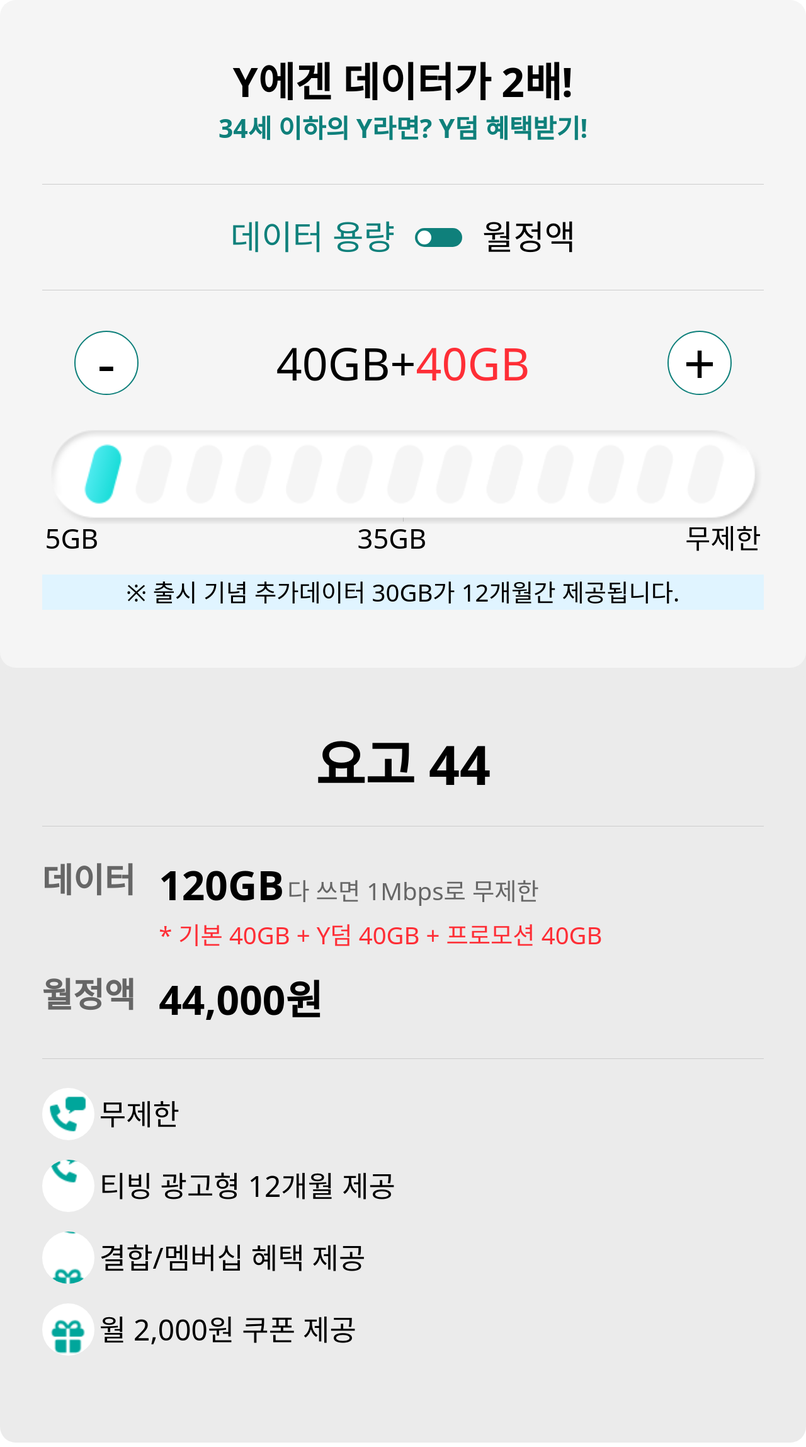
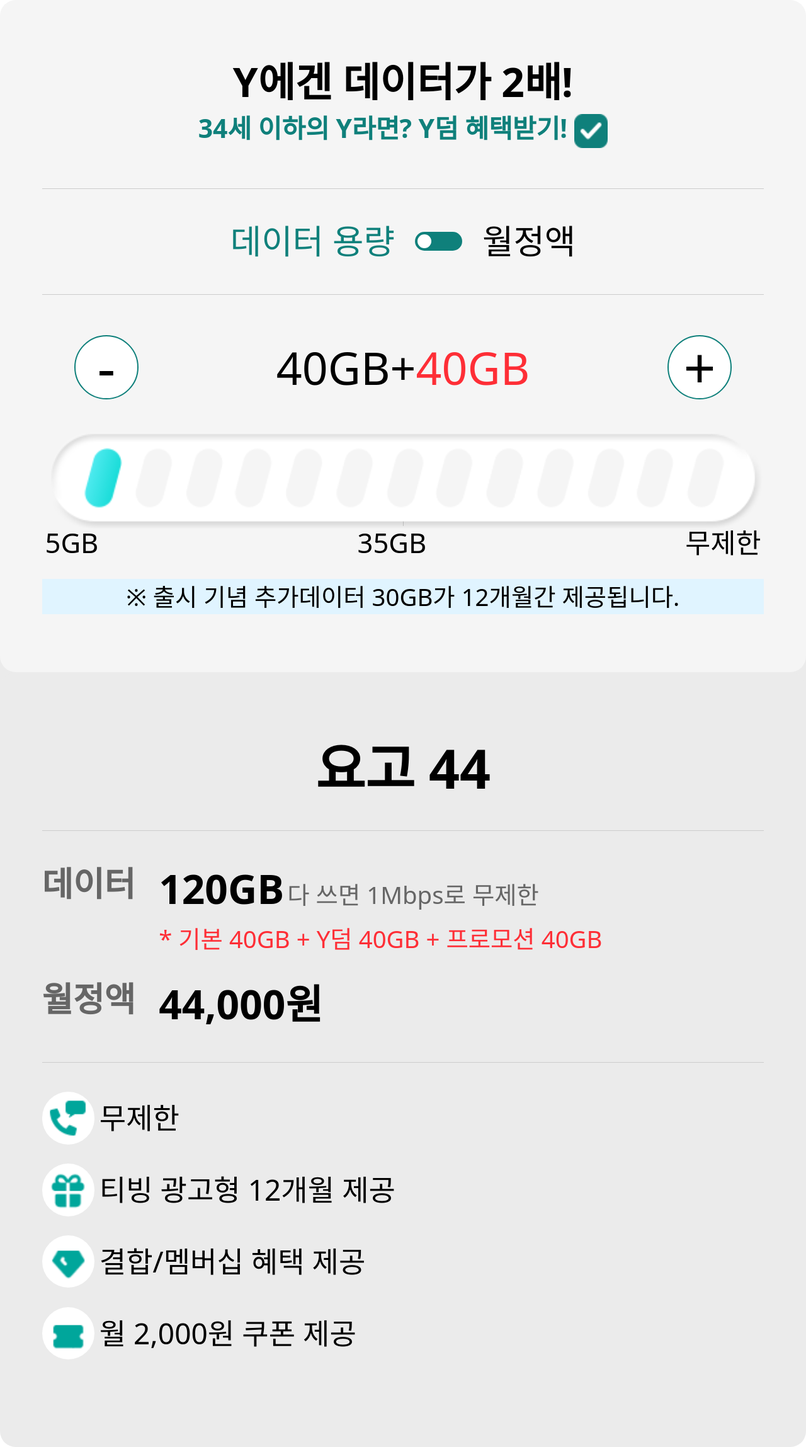
Before and after one commit to hnochx/ktyogo, a Next.js app: page / in a window 1280 px wide. Shown: the whole page at 63% size. Built offline with nearby package versions, Linux system fonts and the light colour scheme.

Commit message:
Fix: 요금계산 컴포넌트 체크박스 및 아이콘 백그라운드 위치 등 수정 Ref: #22

```diff
--- a/src/assets/images/plan-calc/images.tsx
+++ b/src/assets/images/plan-calc/images.tsx
@@ -1,4 +1,5 @@
 import range_bg from './range_bg.png';
 import title_icon from './title_icon.png';
+import checkbox from './checkbox.png';
 
-export { range_bg, title_icon };
+export { range_bg, title_icon, checkbox };
--- a/src/components/plan-calc/plan-calc-bottom.tsx
+++ b/src/components/plan-calc/plan-calc-bottom.tsx
@@ -29,21 +29,21 @@ const PlanCalcBottom = () => {
         </li>
         <li className="py-[1.2vw] flex gap-2 items-center">
           <i
-            className="inline-block w-[6.5vw] h-[6.5vw] rounded-[50%] bg-[#fff]  bg-[0_-33px] bg-no-repeat bg-cover"
+            className="inline-block w-[6.5vw] h-[6.5vw] rounded-[50%] bg-[#fff]  bg-[0_-8.5vw] bg-no-repeat bg-cover"
             style={{ backgroundImage: `url(${title_icon.src})` }}
           ></i>
           티빙 광고형 12개월 제공
         </li>
         <li className="py-[1.2vw] flex gap-2 items-center">
           <i
-            className="inline-block w-[6.5vw] h-[6.5vw] rounded-[50%] bg-[#fff]  bg-[0_-66px] bg-no-repeat bg-cover"
+            className="inline-block w-[6.5vw] h-[6.5vw] rounded-[50%] bg-[#fff]  bg-[0_-17vw] bg-no-repeat bg-cover"
             style={{ backgroundImage: `url(${title_icon.src})` }}
           ></i>
           결합/멤버십 혜택 제공
         </li>
         <li className="py-[1.2vw] flex gap-2 items-center">
           <i
-            className="inline-block w-[6.5vw] h-[6.5vw] rounded-[50%] bg-[#fff]  bg-[0_-99px] bg-no-repeat bg-cover"
+            className="inline-block w-[6.5vw] h-[6.5vw] rounded-[50%] bg-[#fff]  bg-[0_-25.5vw] bg-no-repeat bg-cover"
             style={{ backgroundImage: `url(${title_icon.src})` }}
           ></i>
           월 2,000원 쿠폰 제공
--- a/src/components/plan-calc/plan-calc-top.tsx
+++ b/src/components/plan-calc/plan-calc-top.tsx
@@ -1,15 +1,12 @@
 'use client';
-import { range_bg } from '@/assets/images/plan-calc/images';
+import { checkbox, range_bg } from '@/assets/images/plan-calc/images';
 import { useState } from 'react';
 
 const PlanCalcTop = () => {
   const STAGE_MAX = 13;
   const [isToggled, setIsToggled] = useState(false); // 데이터 용량과 월정액간의 토글
-  const [planStatge, setPlanStage] = useState(1); //
-
-  const handleClick = () => {
-    setIsToggled((prev) => !prev);
-  };
+  const [isYBenefit, setIsYBenefit] = useState(false); // Y덤 혜택 여부의 토글
+  const [planStatge, setPlanStage] = useState(1); // 요금제 단계 선택
 
   const handleStageChange = (e: React.ChangeEvent<HTMLInputElement>) => {
     setPlanStage(Number(e.target.value));
@@ -20,7 +17,14 @@ const PlanCalcTop = () => {
       {/* 상단 타이틀 */}
       <strong className="text-[5vw] text-center block">
         Y에겐 데이터가 2배!
-        <span className="text-[3.2vw] block mt-[10px] text-[#0f807b]">34세 이하의 Y라면? Y덤 혜택받기!</span>
+        <label className="text-[3.2vw] block mt-[10px] text-[#0f807b]">
+          34세 이하의 Y라면? Y덤 혜택받기!{' '}
+          <input type="checkbox" className="hidden" onChange={() => setIsYBenefit((prev) => !prev)} />
+          <i
+            className={`w-[4.2vw] h-[4.2vw] inline-block bg-no-repeat bg-[top_right] bg-[length:4.2vw] align-middle ${isYBenefit || 'bg-bottom'}`}
+            style={{ backgroundImage: `url(${checkbox.src})` }}
+          ></i>
+        </label>
       </strong>
       {/* 용량 또는 월정액 토글 버튼 */}
       <div className="border-[#ccc] border-t py-[4vw] flex justify-center gap-[2rem] mt-[5vw] text-[4.2vw]">
@@ -29,9 +33,8 @@ const PlanCalcTop = () => {
         </button>
         <label className="inline-flex items-center cursor-pointer">
           <input type="checkbox" className="sr-only peer" />
-
           <button
-            onClick={handleClick}
+            onClick={() => setIsToggled((prev) => !prev)}
             className={`relative w-[75px] h-[30px] rounded-[30px] bg-[#0f807b] text-[0]
         after:w-[22px] after:h-[22px] after:bg-white after:content-['']
         after:block after:rounded-full after:absolute after:top-[4px]
@@ -89,7 +92,7 @@ const PlanCalcTop = () => {
             min="1"
             value={planStatge}
             onChange={handleStageChange}
-            className="opacity-0 absolute top-[50%] translate-y-[-50%] left-[4vw] z-10"
+            className="opacity-0 absolute top-[50%] translate-y-[-50%] left-[4vw] z-10 h-[10.5vw]"
             style={{ width: 'calc(100% - 8vw)' }}
           />
         </div>
```
Also changed, not shown: src/assets/images/plan-calc/checkbox.png (added).
